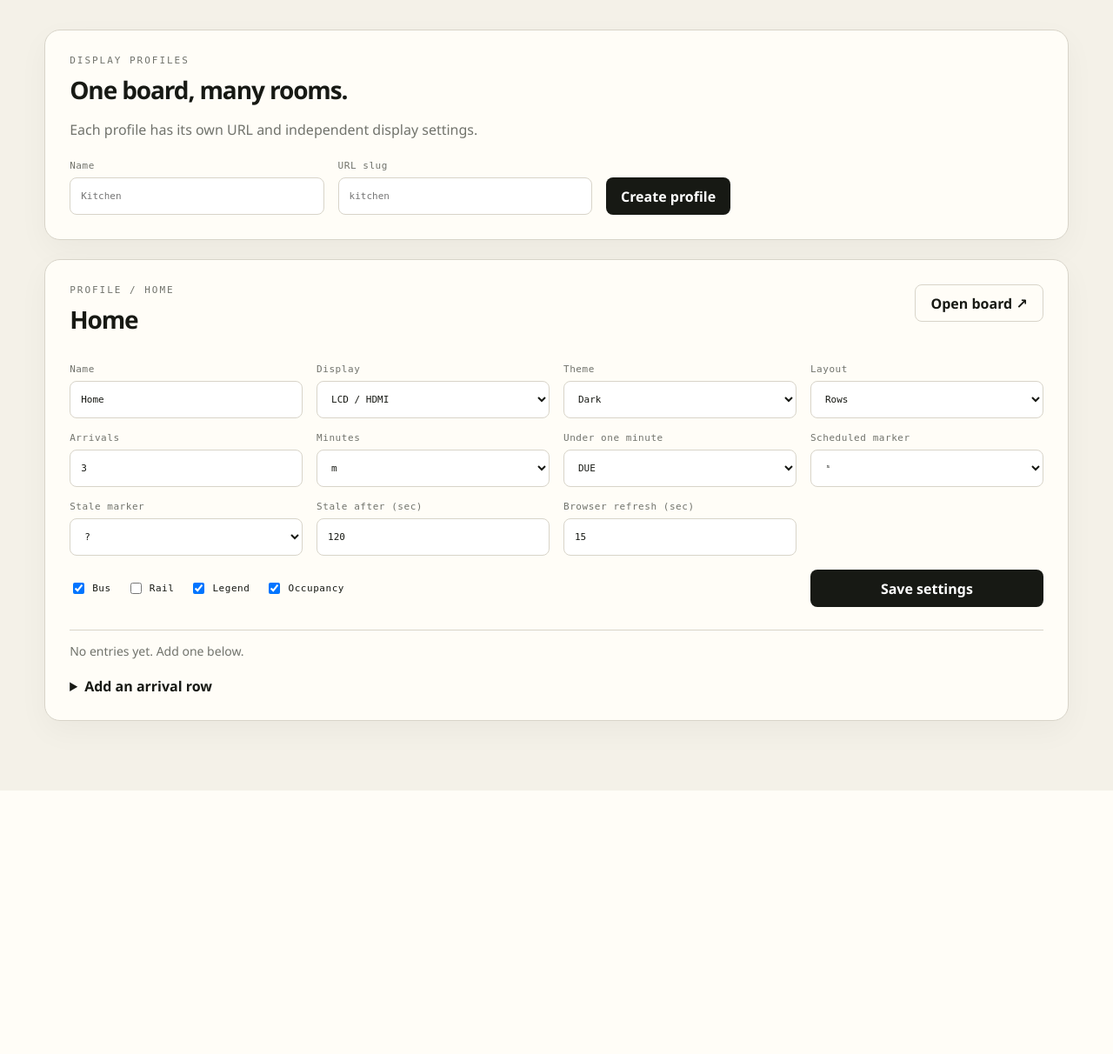
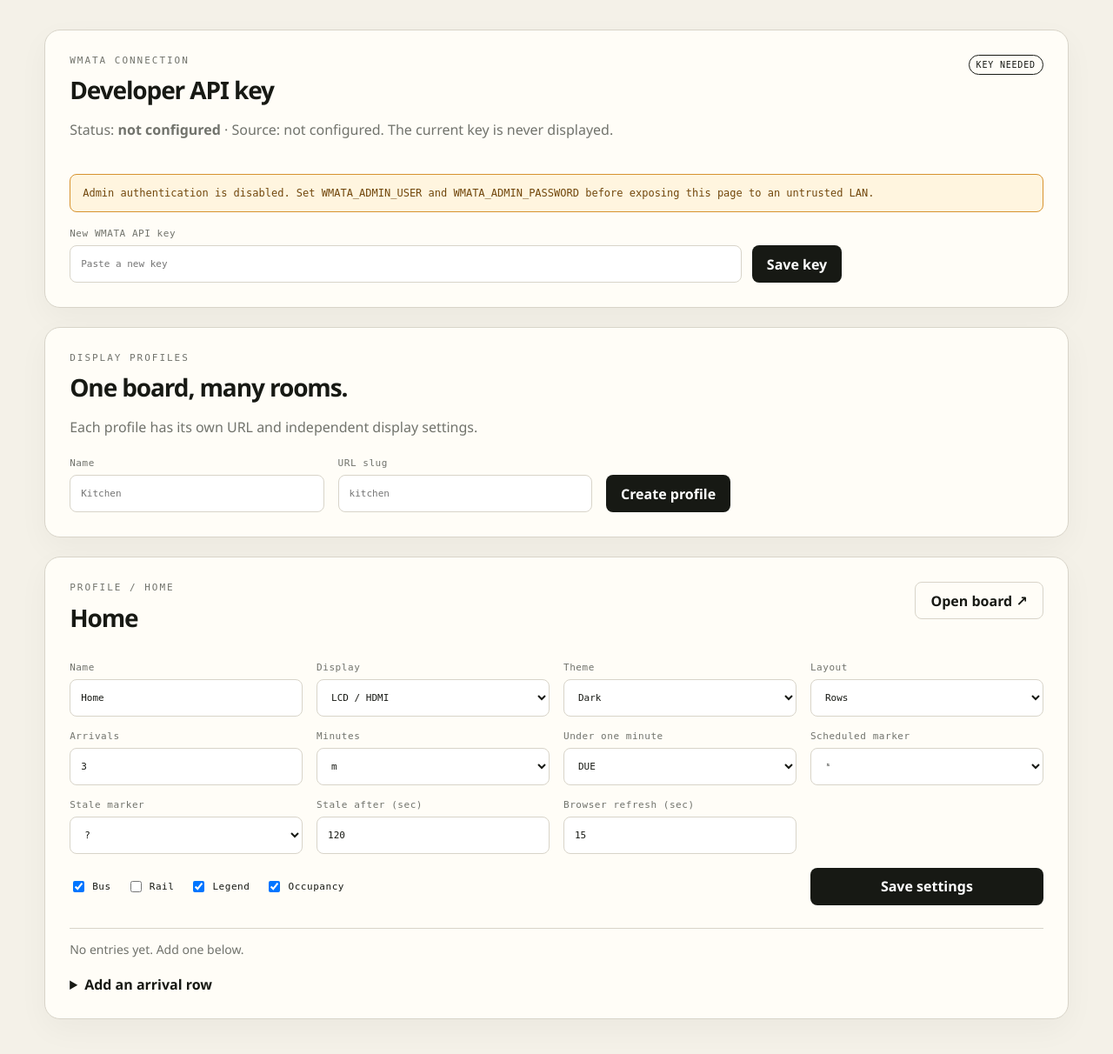
Before and after one commit to ltitus210/WMATA_Dashboard, a Flask app: page /admin in a window 1280 px wide. Shown: the part 108-1320 px from the top of the page at 87% size. Before the commit the page ends 1017 px from the top, so only its background shows below. Run offline with Flask 3, Linux system fonts and the light colour scheme; data comes from the database, SQL or seed files in the repository; data that the repository does not hold is empty.

Commit message:
Add web-configurable WMATA API key storage

```diff
--- a/app/__init__.py
+++ b/app/__init__.py
@@ -39,7 +39,8 @@ def create_app(overrides: dict | None = None) -> Flask:
     db.initialize()
     db.seed_default_profile()
     app.extensions["database"] = db
-    app.extensions["wmata"] = WMATAClient(settings.api_key, db)
+    stored_api_key = db.get_secret("wmata_api_key")
+    app.extensions["wmata"] = WMATAClient(settings.api_key or stored_api_key, db)
     app.register_blueprint(bp)
 
     if settings.start_poller and not app.config.get("TESTING"):
--- a/app/database.py
+++ b/app/database.py
@@ -3,6 +3,7 @@ from __future__ import annotations
 from contextlib import contextmanager
 from datetime import UTC, datetime, timedelta
 import json
+import os
 import sqlite3
 import threading
 from typing import Any, Iterator
@@ -45,6 +46,9 @@ CREATE TABLE IF NOT EXISTS vehicle_observations (
 );
 CREATE INDEX IF NOT EXISTS idx_vehicle_history ON vehicle_observations(stop_id, trip_id, vehicle_id, observed_at);
 CREATE TABLE IF NOT EXISTS app_meta (key TEXT PRIMARY KEY, value TEXT NOT NULL, updated_at TEXT NOT NULL);
+CREATE TABLE IF NOT EXISTS secret_values (
+ key TEXT PRIMARY KEY, value TEXT NOT NULL, updated_at TEXT NOT NULL
+);
 """
 
 
@@ -73,6 +77,7 @@ class Database:
         Path(self.path).parent.mkdir(parents=True, exist_ok=True)
         with self._write_lock, self.connect() as conn:
             conn.executescript(SCHEMA)
+        os.chmod(self.path, 0o600)
 
     def seed_default_profile(self) -> None:
         now = utcnow().isoformat()
@@ -147,3 +152,17 @@ class Database:
             except json.JSONDecodeError:
                 result[row["key"]] = row["value"]
         return result
+
+    def get_secret(self, key: str) -> str:
+        row = self.one("SELECT value FROM secret_values WHERE key=?", (key,))
+        return row["value"] if row else ""
+
+    def set_secret(self, key: str, value: str) -> None:
+        self.execute(
+            "INSERT INTO secret_values(key,value,updated_at) VALUES(?,?,?) "
+            "ON CONFLICT(key) DO UPDATE SET value=excluded.value,updated_at=excluded.updated_at",
+            (key, value, utcnow().isoformat()),
+        )
+
+    def delete_secret(self, key: str) -> None:
+        self.execute("DELETE FROM secret_values WHERE key=?", (key,))
--- a/app/routes.py
+++ b/app/routes.py
@@ -140,8 +140,39 @@ def health():
 @protected
 def admin():
     profiles = db().profiles()
+    stored_api_key = db().get_secret("wmata_api_key")
+    environment_api_key = current_app.config["SETTINGS"].api_key
+    key_source = "not configured"
+    if client().api_key:
+        key_source = "environment" if environment_api_key and client().api_key == environment_api_key else "web interface"
     return render_template("admin.html", profiles=profiles,
-                           entries={p["id"]: db().entries(p["id"]) for p in profiles})
+                           entries={p["id"]: db().entries(p["id"]) for p in profiles},
+                           api_key_configured=bool(client().api_key),
+                           api_key_source=key_source, web_api_key_stored=bool(stored_api_key),
+                           environment_api_key_configured=bool(environment_api_key),
+                           admin_auth_enabled=bool(current_app.config["SETTINGS"].admin_user))
+
+
+@bp.post("/admin/api-key")
+@protected
+def update_api_key():
+    action = request.form.get("action", "save")
+    if action == "remove":
+        db().delete_secret("wmata_api_key")
+        client().api_key = current_app.config["SETTINGS"].api_key
+        db().set_meta("last_api_key_change", utcnow().isoformat())
+        LOG.info("Removed web-configured WMATA API key")
+    else:
+        api_key = request.form.get("api_key", "").strip()
+        if not api_key:
+            abort(400, "API key cannot be empty")
+        if len(api_key) > 256 or any(character.isspace() for character in api_key):
+            abort(400, "Invalid API key format")
+        db().set_secret("wmata_api_key", api_key)
+        client().api_key = api_key
+        db().set_meta("last_api_key_change", utcnow().isoformat())
+        LOG.info("Updated WMATA API key through the administration interface")
+    return redirect(url_for("main.admin"))
 
 
 def _slug(value: str) -> str:
--- /dev/null
+++ b/app/static/admin.css
@@ -0,0 +1,42 @@
+.api-key-form {
+  display: grid;
+  grid-template-columns: minmax(260px, 1fr) auto auto;
+  gap: 12px;
+  align-items: end;
+  max-width: 900px;
+}
+
+.api-key-form label {
+  display: grid;
+  gap: 7px;
+  color: var(--muted);
+  font: 500 11px var(--mono);
+  letter-spacing: .05em;
+}
+
+.security-warning {
+  margin: 0 0 18px;
+  padding: 12px 14px;
+  border: 1px solid #d7932f;
+  border-radius: 8px;
+  background: #fff5df;
+  color: #71470c;
+  font: 12px/1.5 var(--mono);
+}
+
+.field-note {
+  margin: 14px 0 0;
+  color: var(--muted);
+  font: 11px/1.5 var(--mono);
+}
+
+.mode-badge.configured {
+  background: #edf7ef;
+  color: #28613d;
+}
+
+@media (max-width: 760px) {
+  .api-key-form {
+    grid-template-columns: 1fr;
+  }
+}
--- a/app/templates/admin.html
+++ b/app/templates/admin.html
@@ -1,11 +1,22 @@
 {% extends "base.html" %}
 {% block title %}Configure · WMATA Display{% endblock %}
+{% block head_extra %}<link rel="stylesheet" href="{{ url_for('static', filename='admin.css') }}">{% endblock %}
 {% block body %}
 <header class="topbar">
   <div><p class="eyebrow">WMATA DISPLAY</p><h1>Configuration</h1></div>
   <nav><a href="{{ url_for('main.diagnostics') }}">Diagnostics</a></nav>
 </header>
 <main class="admin-grid">
+  <section class="panel api-key-panel">
+    <div class="panel-title"><div><p class="eyebrow">WMATA CONNECTION</p><h2>Developer API key</h2><p class="muted">Status: <strong>{{ 'configured' if api_key_configured else 'not configured' }}</strong> · Source: {{ api_key_source }}. The current key is never displayed.</p></div><span class="mode-badge {{ 'configured' if api_key_configured else '' }}">{{ 'READY' if api_key_configured else 'KEY NEEDED' }}</span></div>
+    {% if not admin_auth_enabled %}<p class="security-warning">Admin authentication is disabled. Set <code>WMATA_ADMIN_USER</code> and <code>WMATA_ADMIN_PASSWORD</code> before exposing this page to an untrusted LAN.</p>{% endif %}
+    <form class="api-key-form" method="post" action="{{ url_for('main.update_api_key') }}">
+      <label>New WMATA API key<input type="password" name="api_key" autocomplete="new-password" maxlength="256" placeholder="Paste a new key" aria-label="New WMATA API key"></label>
+      <button name="action" value="save">Save key</button>
+      {% if web_api_key_stored %}<button class="secondary" name="action" value="remove" formnovalidate>Remove saved web key</button>{% endif %}
+    </form>
+    {% if environment_api_key_configured %}<p class="field-note">An environment-provided key is also configured and becomes authoritative after restart. Remove it from the environment if web configuration should persist across restarts.</p>{% endif %}
+  </section>
   <section class="panel intro-panel">
     <p class="eyebrow">DISPLAY PROFILES</p>
     <h2>One board, many rooms.</h2>
--- a/app/templates/base.html
+++ b/app/templates/base.html
@@ -5,6 +5,7 @@
   <meta name="viewport" content="width=device-width,initial-scale=1">
   <title>{% block title %}WMATA Display{% endblock %}</title>
   <link rel="stylesheet" href="{{ url_for('static', filename='style.css') }}">
+  {% block head_extra %}{% endblock %}
 </head>
 <body class="{% block body_class %}app-shell{% endblock %}">
   {% block body %}{% endblock %}
```
Also changed, not shown: docs/WMATA_API_AND_DESIGN.md (+4 -1 lines), tests/test_admin_api_key.py (added, +48 -0 lines), README.md.
